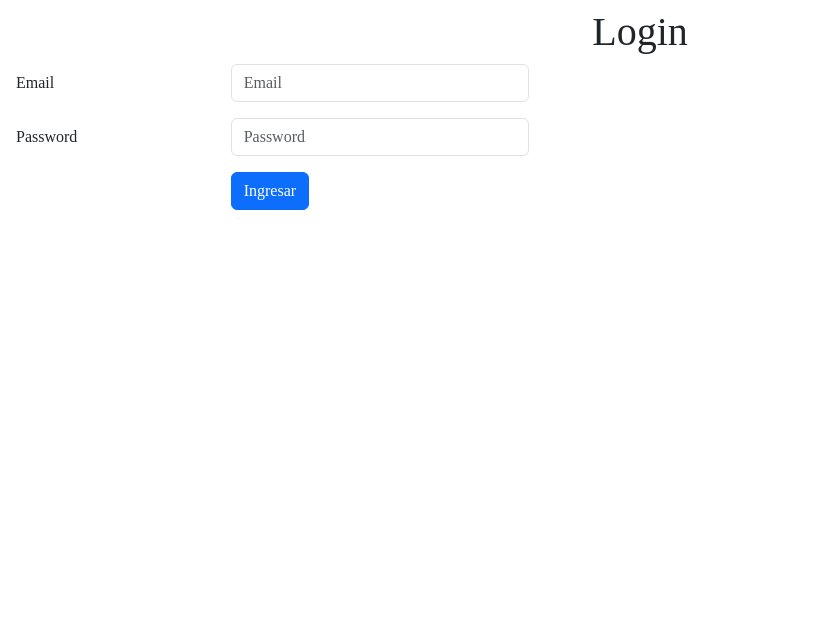
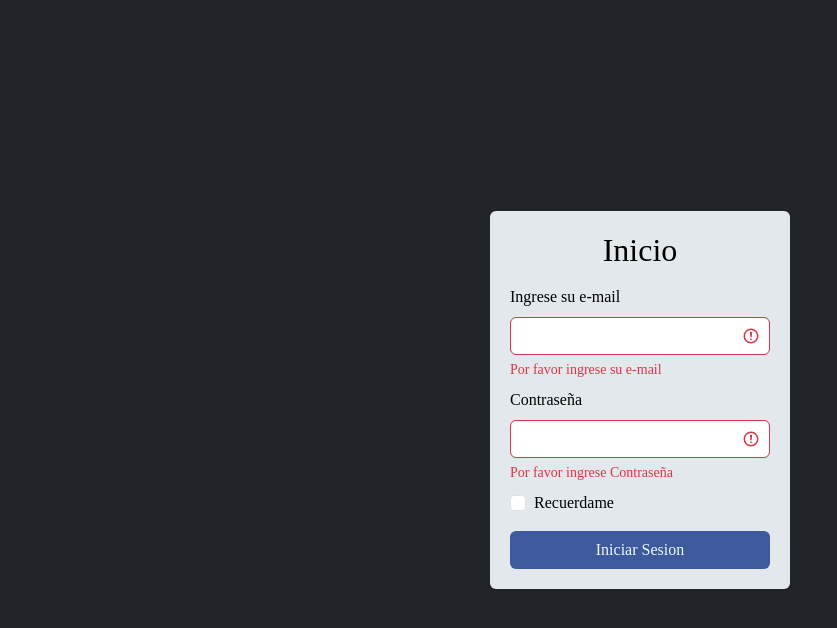
Before and after one commit to m4rt1n1309/Colegio, a React (Vite) app: page /login in a window 1280 px wide. Shown: the top 628 px of the page, without its empty margins (0-837 px from the left). Built offline with nearby package versions, Linux system fonts and the light colour scheme; a web font is replaced by a local one.

Commit message:
Estilo de Login

```diff
--- a/src/components/Login.jsx
+++ b/src/components/Login.jsx
@@ -2,34 +2,37 @@ import Button from 'react-bootstrap/Button';
 import Col from 'react-bootstrap/Col';
 import Form from 'react-bootstrap/Form';
 import Row from 'react-bootstrap/Row';
+import '../style/login.css'
 
 function LoginFunction() {
   return (
-    <Form className='ms-3'>
-      <Form.Group as={Row} className="mb-3" controlId="formHorizontalEmail">
-        <Form.Label column sm={2}>
-          Email
-        </Form.Label>
-        <Col sm={10} className='w-25'>
-          <Form.Control type="email" placeholder="Email" />
-        </Col>
-      </Form.Group>
+    <div className='wrapper bg-dark d-flex align-items-center justify-content-center w-100'>
+    <div className='login rounded'>
+        <h2 className=' text-center mb-3'>Inicio</h2>
+        <form className='needs-validation'>
+        <div className='form-group was-validated mb-2'>
+            <label htmlFor="email" className='form-label'>Ingrese su e-mail</label>
+            <input type="email" className='form-control' required ></input>
+            <div className='invalid-feedback'>
+              Por favor ingrese su e-mail
+            </div>
+        </div>
+        <div className='form-group was-validated mb-2'>
+            <label htmlFor="password" className='form-label'>Contraseña</label>
+            <input type="password" className='form-control' required ></input>
+            <div className='invalid-feedback'>
+              Por favor ingrese Contraseña
+            </div>
+        </div>
+        <div className='form-group form-check mb-2'>
+            <input type="checkbox" className='form-check-input'></input>
+            <label htmlFor="check" className='form-check-label'>Recuerdame</label>
+        </div>
+        <button type='submit' className='btn w-100 mt-2 colourbutton'>Iniciar Sesion </button>
+        </form>
+      </div>
+    </div>
 
-      <Form.Group as={Row} className="mb-3" controlId="formHorizontalPassword">
-        <Form.Label column sm={2}>
-          Password
-        </Form.Label>
-        <Col sm={10} className='w-25'>
-          <Form.Control type="password" placeholder="Password" />
-        </Col>
-      </Form.Group>
-
-      <Form.Group as={Row} className="mb-3">
-        <Col sm={{ span: 10, offset: 2 }}>
-          <Button type="submit">Ingresar</Button>
-        </Col>
-      </Form.Group>
-    </Form>
   );
 }
 
--- a/src/components/LoginScreen.jsx
+++ b/src/components/LoginScreen.jsx
@@ -1,11 +1,14 @@
 import React from 'react'
 import LoginFunction from './Login'
+import '../style/login.css'
 
 export const LoginScreen = () => {
   return (
     <>
-        <h1 className='text-center mt-2'>Login</h1>
+    <div className='body'>
         <LoginFunction/>
+        </div>
+
     </>
   )
 }
--- /dev/null
+++ b/src/style/login.css
@@ -0,0 +1,16 @@
+.wrapper {
+    height: 100vh;
+
+}
+.login{
+    width: 300px;
+    padding: 20px;
+    height: min-content;
+    border-radius: 5px;
+    color: black;
+    background-color: rgb(226, 232, 235);
+}
+.colourbutton{
+    background-color: #3C5A9C !important;
+    color:aliceblue !important;
+}
```
Also changed, not shown: assets/img/fondo.jpg (added).
